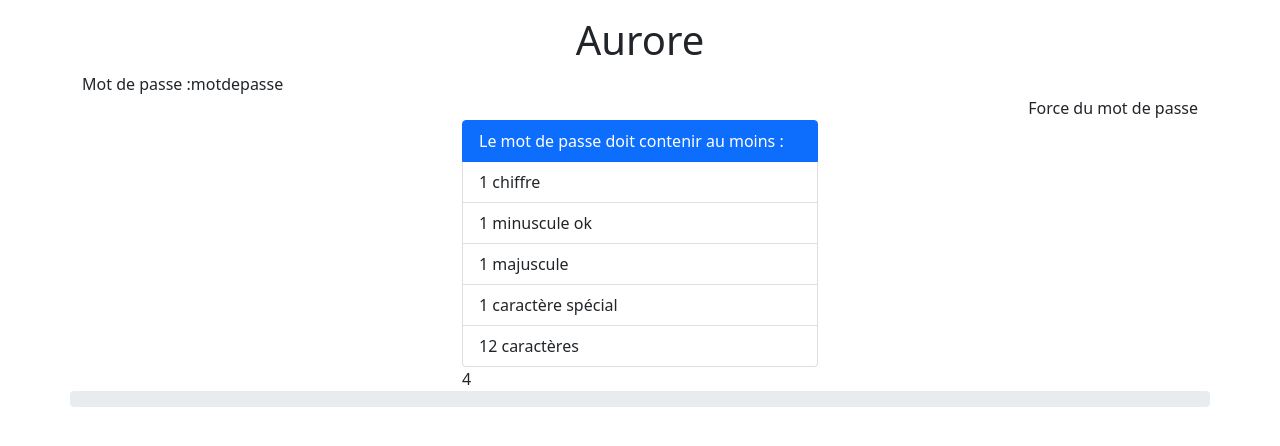
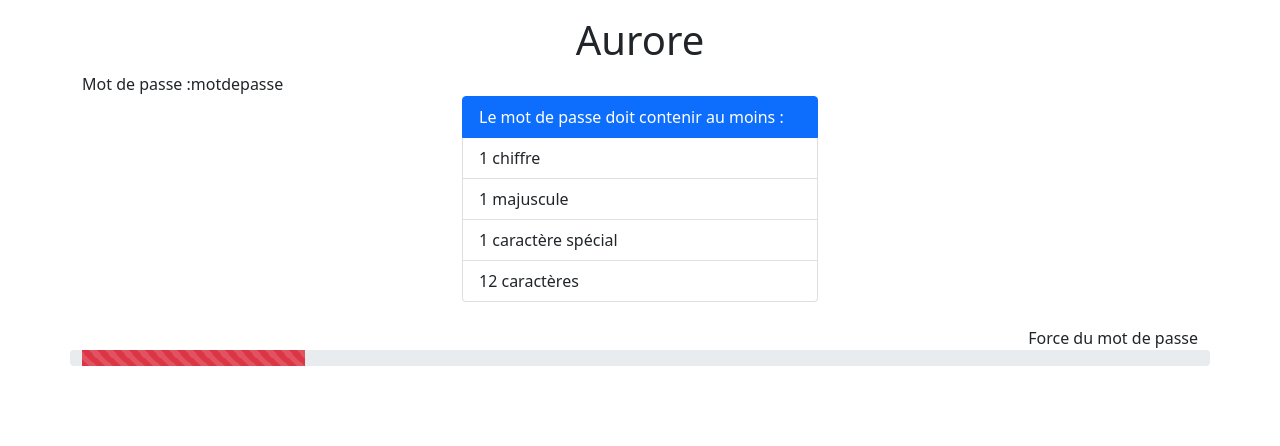
Before and after one commit to Aurore-Grimault/phpfunction, a PHP site: the page made by index.php in a window 1280 px wide. Shown: the top 446 px of the page. Run offline with PHP 8.4, Linux system fonts and the light colour scheme; some libraries are stand-ins or nearby versions.

Commit message:
version fonctionnelle (aidée)

```diff
--- a/functions/aurore.php
+++ b/functions/aurore.php
@@ -1,6 +1,6 @@
 <?php
 
-            // namespace firstname;
+    namespace aurore;
 
     function checkPassword($password) {
             // echo '<div class="btn-group" role="group" aria-label="Basic example">
@@ -12,54 +12,12 @@
             echo 'Mot de passe :' .$password;
             echo '<br>';
 
-            echo '<div class="text-end"> Force du mot de passe </div>';
-
            //expression rationnelle standard
             $number = preg_match('@[0-9]@', $password);
             $lowercase = preg_match('@[a-z]@', $password);
             $uppercase = preg_match('@[A-Z]@', $password);
             $specialChars = preg_match('@[$#.*]@', $password);
             $strlen = preg_match('@[1-12]@', $password);
-
-                        //concerne barre de progression
-
-                            // echo '<div class="progress">
-                            //     <div class="progress-bar progress-bar-striped progress-bar-animated" role="progressbar" aria-valuenow="0" aria-valuemin="0" aria-valuemax="100" style="width: 0%"></div>
-                        // </div> <br>';
-
-                        // $progression = array("$number", "$lowercase", "$uppercase",  "$specialChars", "$strlen");
-
-                        // print_r($progression);
-
-                        // // pour compter les éléments dans le tableau nommé progression
-                        // count($progression);
-                        // print_r(count($progression));
-
-                        // if ($progression == 4) {
-                        //         echo '<div class="progress">
-                        //         <div class="progress-bar progress-bar-animated progress-bar-striped bg-danger" role="progressbar" style="width: 100%" aria-valuenow="100" aria-valuemin="0" aria-valuemax="100"></div> </div> <br>';
-                        //     }
-                        //     elseif ($progression == 3) {
-                        //         echo '<div class="progress">
-                        //         <div class="progress-bar progress-bar-animated progress-bar-striped bg-warning" role="progressbar" style="width: 75%" aria-valuenow="75" aria-valuemin="0" aria-valuemax="100"></div> </div> <br>';
-                        //     }
-                        //     elseif ($progression == 2) {
-                        //         echo '<div class="progress">
-                        //         <div class="progress-bar progress-bar-animated progress-bar-striped bg-info" role="progressbar" style="width: 50%" aria-valuenow="50" aria-valuemin="0" aria-valuemax="100"></div> </div> <br>';
-                        //     }
-                        //     elseif ($progression == 1) {
-                        //         echo '<div class="progress">
-                        //         <div class="progress-bar progress-bar-animated progress-bar-striped bg-success" role="progressbar" style="width: 25%" aria-valuenow="25" aria-valuemin="0" aria-valuemax="100"></div> </div> <br>';
-                        //     }
-                        //     elseif ($progression == 0) {
-                        //         echo '<div class="progress">
-                        //         <div class="progress-bar progress-bar-animated progress-bar-striped" role="progressbar" style="width: 10%" aria-valuenow="10" aria-valuemin="0" aria-valuemax="100"></div> </div> <br>';
-                        //     }
-
-                        // else {echo '<div class="progress">
-                        //     <div class="progress-bar progress-bar-striped progress-bar-animated" role="progressbar" aria-valuenow="0" aria-valuemin="0" aria-valuemax="100" style="width: 0%"></div> </div> <br>';
-                        // }
-
 
             //force du mot de passe
         if(!$uppercase || !$lowercase || !$number || !$specialChars || strlen($password) < 12) {
@@ -69,12 +27,14 @@
                         <ul class="list-group">
                             <li class="list-group-item active" aria-current="true"> Le mot de passe doit contenir au moins : </li>';
                             $errors = 0;
+
                             if (!$number) {
                                 echo '<li class="list-group-item"> 1 chiffre </li>';
                                 $errors ++;
                             }
                             else {
-                                echo '<li class="list-group-item"> 1 chiffre ok </li>';
+                                echo '';
+                                // echo '<li class="list-group-item"> 1 chiffre ok </li>';
                             }
 
                             if (!$lowercase) {
@@ -82,15 +42,18 @@
                                 $errors ++;
                             }
                             else {
-                                echo '<li class="list-group-item"> 1 minuscule ok </li>';
+                                echo '';
+                                // echo '<li class="list-group-item"> 1 minuscule ok </li>';
                             }
 
                             if (!$uppercase) {
                                 echo '<li class="list-group-item"> 1 majuscule </li>';
                                 $errors ++;
+
                             }
                             else {
-                                echo '<li class="list-group-item"> 1 majuscule ok </li>';
+                                echo '';
+                                // echo '<li class="list-group-item"> 1 majuscule ok </li>';
                             }
 
                             if (!$specialChars) {
@@ -98,7 +61,8 @@
                                 $errors ++;
                             }
                             else {
-                                echo '<li class="list-group-item"> 1 caractère spécial ok </li>';
+                                echo '';
+                                // echo '<li class="list-group-item"> 1 caractère spécial ok </li>';
                             }
 
                             if (strlen($password) < 12) {
@@ -106,17 +70,33 @@
                                 $errors ++;
                             }
                             else {
-                                echo '<li class="list-group-item"> 12 caractères ok </li>';
+                                echo '';
+                                // echo '<li class="list-group-item"> 12 caractères ok </li>';
                             }
 
-                            print_r ($errors);
-                        echo '</ul>
+                        echo '</ul> <br>
 
-                    </div>
+                    </div> ';
+                    echo '<div class="text-end"> Force du mot de passe </div>';
+                    switch($errors) {
+                                case 1 : $percent = 80;
+                                $color = "primary" ;
+                                break;
+                                case 2 : $percent = 60;
+                                $color = "info";
+                                break;
+                                case 3 : $percent = 40;
+                                $color = "warning";
+                                break;
+                                case 4 : $percent = 20;
+                                $color = "danger";
+                                break;
+                                case 5 : $percent = 0;
+                                break;
+                        }
 
-                    <div class="progress">
-                        <div class="progress-bar progress-bar-striped progress-bar-animated" role="progressbar" aria-valuenow="0" aria-valuemin="0" aria-valuemax="100" style="width: 0%"> </div>
-
+                    echo '<div class="progress">
+                        <div class="progress-bar progress-bar-striped progress-bar-animated bg-' .$color. '" role="progressbar" aria-valuenow="0" aria-valuemin="0" aria-valuemax="100" style="width:' .$percent. '%"> </div>
                     </div> <br>
 
                 </div>';
@@ -124,6 +104,8 @@
         } else {
 
             echo '<div> Mot de passe valide. </div> <br>';
+            echo '<div class="progress">
+                        <div class="progress-bar progress-bar-animated progress-bar-striped bg-success" role="progressbar" style="width: 100%" aria-valuenow="100" aria-valuemin="0" aria-valuemax="100"></div> </div> <br>';
             echo '<div class =row>
                     <div class="col-1 mx-auto">
                         <a class="btn btn-success me-3" role="button" href="./index.php/">  Ok </a>
--- a/index.php
+++ b/index.php
@@ -1,5 +1,5 @@
 <?php
-  //
+  include_once 'functions/aurore.php';
 ?>
 
 <!DOCTYPE html>
@@ -25,9 +25,7 @@
                     $password = $_GET['password'];
 
                     // I use my personal function with my namespace
-
-                include_once './functions/aurore.php';
-                checkPassword($password);
+                    aurore\checkPassword($password);
 
                 }
 
```
Lines whose indentation alone changed are shown as unchanged.
